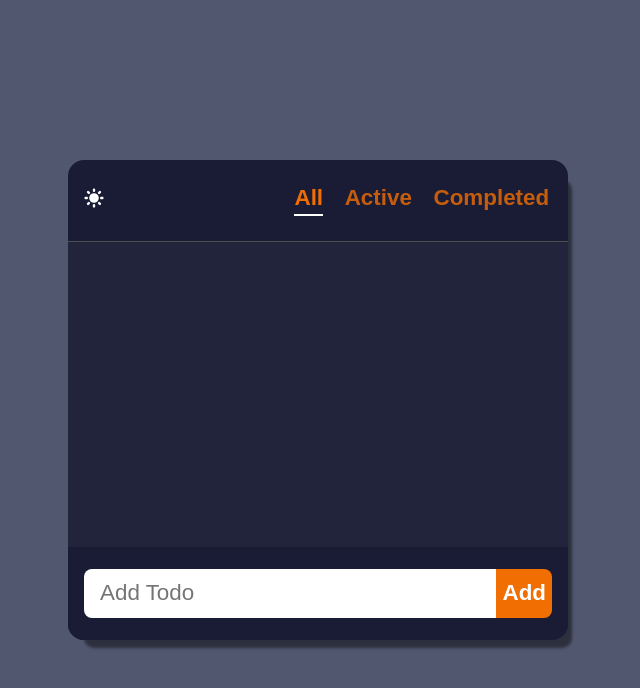
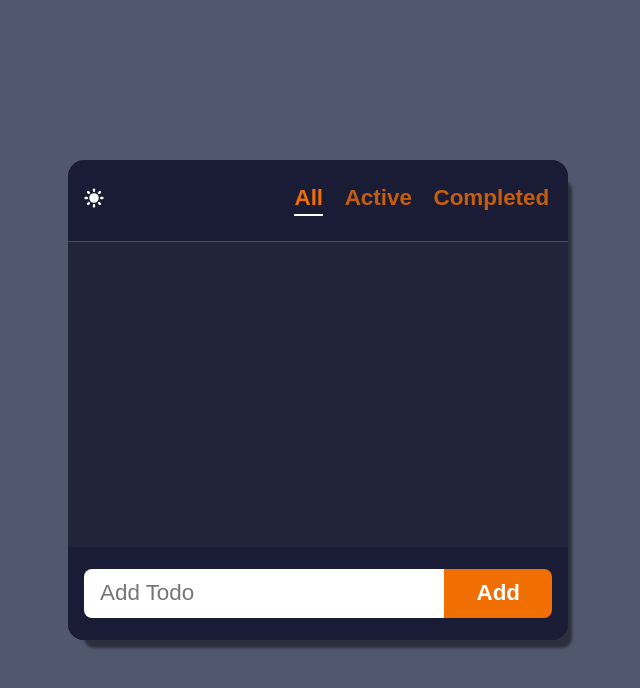
Before and after one commit to tjdwls5251/TodoWeb, a React (Create React App) app: page / in a window 1280 px wide. Shown: the top 688 px of the page, without its empty margins (322-962 px from the left). Built offline with nearby package versions, Linux system fonts and the light colour scheme.

Commit message:
last commit

```diff
--- a/src/component/AddTodo/AddTodo.module.css
+++ b/src/component/AddTodo/AddTodo.module.css
@@ -20,7 +20,7 @@
     color:var(--color-white);
     font-weight: bold;
     font-size: 1.4rem;
-    padding: 0 auto;
+    padding: 0 2rem;
     border-top-right-radius: 8px;
     border-bottom-right-radius: 8px;
 }
```
